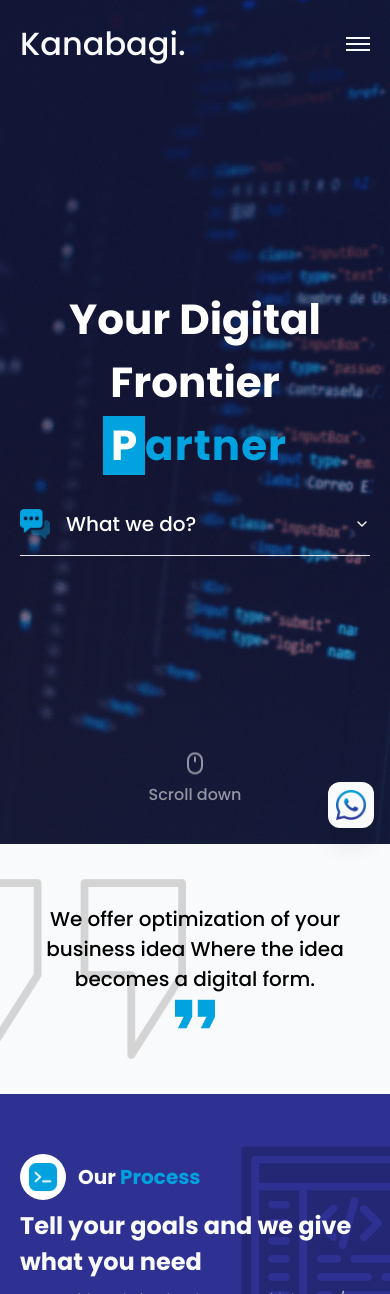
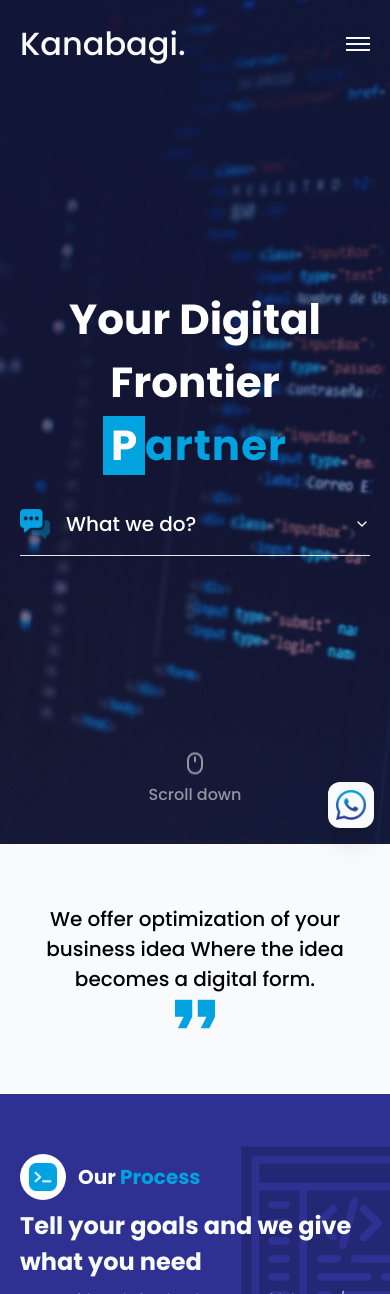
Before and after one commit to Kanabagi/kanabagi-profilev2, a Next.js app: page / in a window 390 px wide. Shown: the top 1294 px of the page. Built offline with nearby package versions, Linux system fonts and the light colour scheme.

Commit message:
1 lagi lupa

```diff
--- a/components/Home/AfterHesec.tsx
+++ b/components/Home/AfterHesec.tsx
@@ -17,7 +17,7 @@ const AfterHesec = () => {
                             Where the idea becomes a digital form.
                         </span>
                         <Image src="/icons/quote.png" alt='' width={50} height={50} className='absolute top-[70px] translate-x-[300px] hidden md:block' />
-                        <Image src="/icons/quoteblack.png" alt='' width={250} height={250} className='absolute top-0 -left-16 block md:hidden opacity-15' />
+                        {/* <Image src="/icons/quoteblack.png" alt='' width={250} height={250} className='absolute top-0 -left-16 block md:hidden opacity-15' /> */}
                         <Image src="/icons/quote.png" alt='' width={40} height={40} className='block md:hidden' />
                     </div>
                 </div>
```
